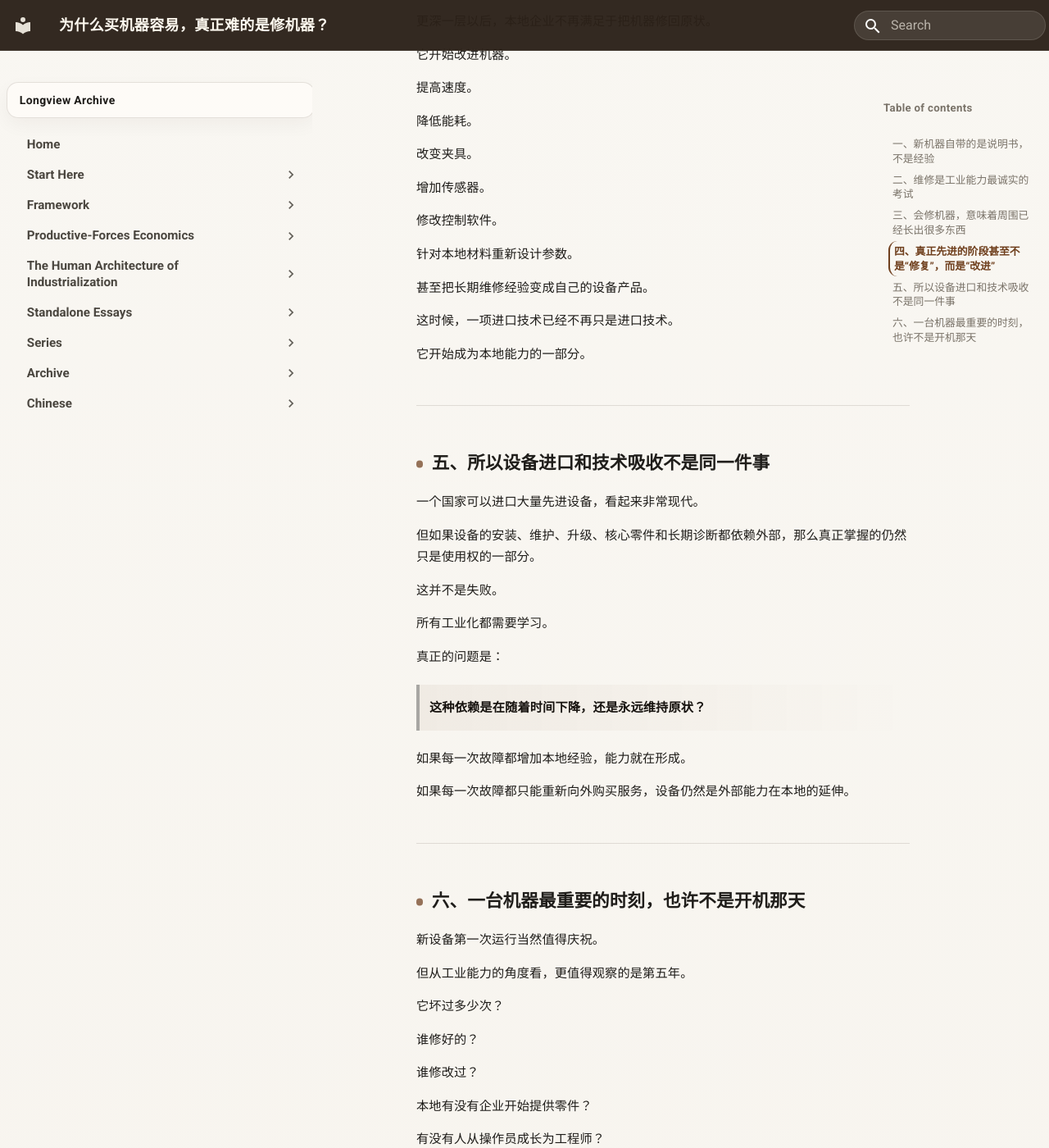
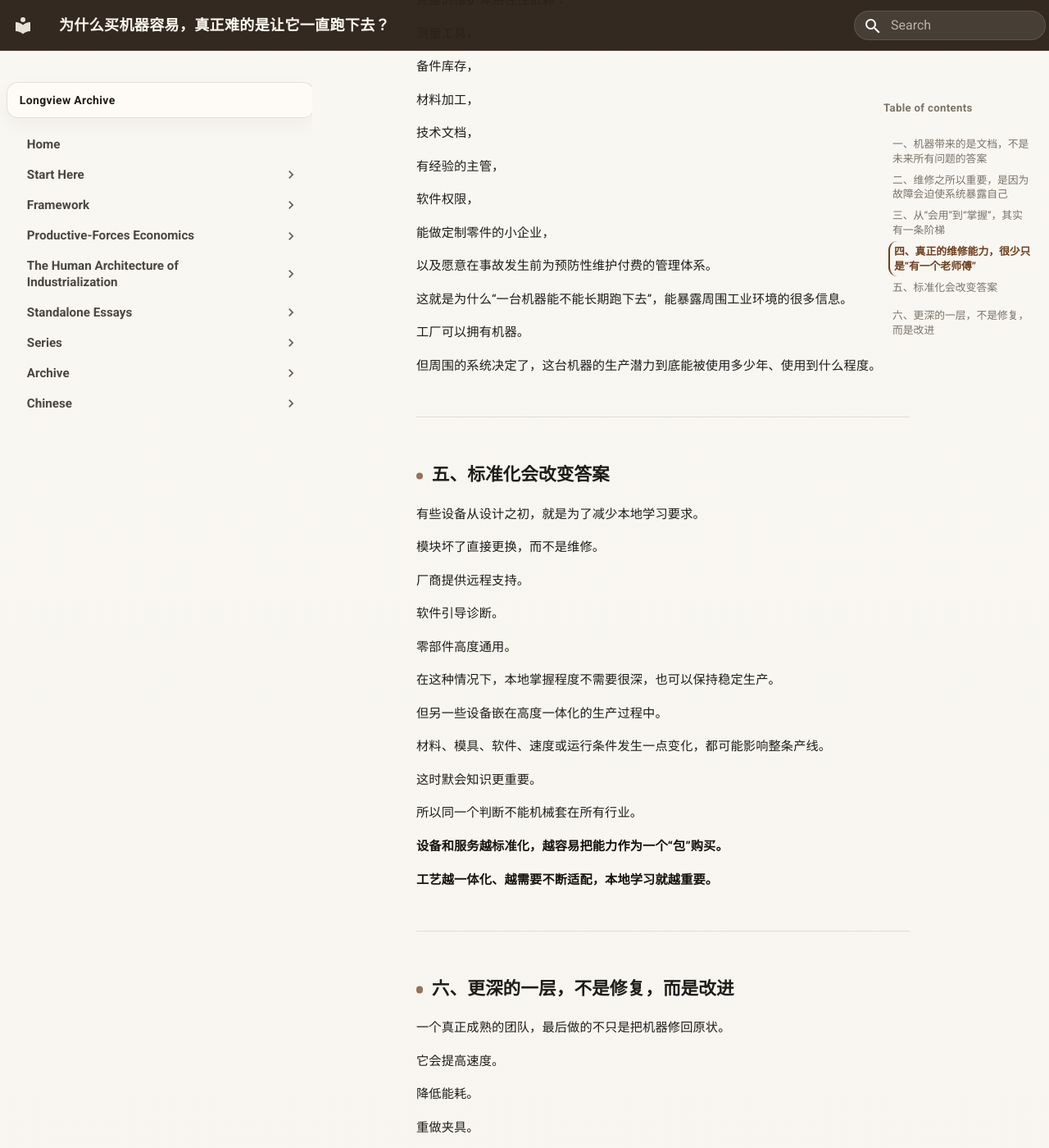
Before and after one commit to guanshi1688/longview-archive, an MkDocs documentation site: the page built from docs/essays/chinese/standalone/why-buying-a-machine-is-easy-but-repairing-it-is-hard-zh.md, in a window 1280 px wide and 1400 px high, scrolled down 2607 px. Shown: the whole window at 82% size. Built offline with MkDocs 1.6.1 and Material for MkDocs 9.7.7, drawn with Linux system fonts in a browser that asks for light colours; some of the changed text lies outside the part shown.

Commit message:
Update why-buying-a-machine-is-easy-but-repairing-it-is-hard-zh.md

```diff
--- a/docs/essays/chinese/standalone/why-buying-a-machine-is-easy-but-repairing-it-is-hard-zh.md
+++ b/docs/essays/chinese/standalone/why-buying-a-machine-is-easy-but-repairing-it-is-hard-zh.md
@@ -1,180 +1,204 @@
-# 为什么买机器容易，真正难的是修机器？
+# 为什么买机器容易，真正难的是让它一直跑下去？
 
-**买到一台先进机器，只能证明你获得了设备；能让它连续运行十年，才开始证明你获得了能力。**
+**拥有先进设备，是资产负债表上的事实；能长期维持、调整并改进它，才是运行能力。**
 
 工业化最直观的画面，总是新设备进入工厂。
 
-崭新的生产线。
+新的生产线。
 
 自动化机械臂。
 
 高精度机床。
 
-大型发电设备。
+大型动力设备。
 
 机器一到位，现代化似乎也跟着到位了。
 
-但真正困难的问题，往往要等机器第一次出故障以后才出现。
+但真正更能说明问题的时刻，往往出现在后来：
+
+第一次严重故障。
 
 ---
 
-## 一、新机器自带的是说明书，不是经验
+## 一、机器带来的是文档，不是未来所有问题的答案
 
-设备厂商可以提供安装。
+设备厂商可以安装机器。
 
 可以培训操作人员。
 
-可以给出维护周期和故障代码。
+可以提供维护周期、备件清单、软件更新和故障代码。
 
-这些都很重要。
+今天很多厂商还能提供远程诊断和高度标准化的服务。
 
-但真实生产不会永远按照说明书运行。
+这些都让设备比过去更容易跨地区使用。
 
-温度变化。
+但真实生产仍然会产生预先没有完全写清楚的问题。
 
-原料质量变化。
+原料会波动。
 
-电压波动。
+零件会磨损。
 
-零件磨损。
+操作人员会更换。
 
-操作人员更换。
+生产节奏会提高。
 
-生产节奏提高。
+机器会与本地电力、上游工序和其他设备发生新的相互作用。
 
-机器和其他设备之间也会互相影响。
+有些参数仍然在技术允许范围内，但有经验的人已经知道危险正在接近。
 
-久而久之，真正决定稳定性的，是现场人员对设备的理解。
+说明书始终重要。
 
-他们知道哪些报警可以等。
-
-哪些声音不能等。
-
-哪些参数虽然在允许范围内，但已经意味着问题正在接近。
-
-这类知识很难完整写下来。
+经验开始于说明书不再足够的地方。
 
 ---
 
-## 二、维修是工业能力最诚实的考试
+## 二、维修之所以重要，是因为故障会迫使系统暴露自己
 
-买机器时，只要有钱就可以完成交易。
+一切正常运行时，一家工厂可以隐藏很多依赖。
 
-机器坏掉时，问题突然变得复杂。
+一旦故障出现，这些依赖就会被暴露。
 
 谁能诊断？
 
 谁有备件？
 
-谁能加工一个临时替代件？
+谁能临时加工一个替代件？
 
-谁敢修改原来的参数？
+谁有权限修改参数？
 
-谁能判断是设备问题、材料问题还是工艺问题？
+谁能判断问题来自设备、材料、软件还是工艺？
 
-如果每次故障都必须等待海外工程师，那么工厂虽然拥有设备，却还没有完整掌握设备。
+谁能决定是否继续生产？
 
-如果本地团队能够维修、改造，甚至根据自己的生产需求重新设计某些部件，机器才开始真正被吸收到本地生产体系中。
+所以维修很有价值。
+
+它会把一条平稳运行的产线，突然变成一张“背后能力分布图”。
 
 ---
 
-## 三、会修机器，意味着周围已经长出很多东西
+## 三、从“会用”到“掌握”，其实有一条阶梯
 
-维修不是一个人的技能。
+工业学习不是“会”与“不会”的二元状态。
 
-它通常依赖更大的环境。
+更有用的观察方式是：
 
-零部件供应。
+**操作 → 诊断 → 修复 → 适配 → 改进**
 
-测量工具。
+第一层，团队能在正常条件下操作设备。
 
-材料加工。
+第二层，能识别异常。
 
-技术文档。
+第三层，能在故障后恢复系统。
 
-经验丰富的师傅。
+第四层，能针对本地材料、更高速度或不同产品修改设备和工艺。
 
-能够迅速制造小批量零件的企业。
+第五层，开始做出原始设备厂商并没有提供的改进。
 
-理解生产损失的管理者。
+并不是每家工厂都必须走到最后一层。
 
-愿意为预防性维护付钱的制度。
+有些行业里，直接购买可靠的厂商服务完全合理。
 
-因此，一台机器能不能被长期维护，实际上在测试整个工业环境。
+但当停机成本很高、供应连续性重要，或者工艺变化很快时，沿着这条阶梯向上走，就会变得越来越重要。
 
 ---
 
-## 四、真正先进的阶段甚至不是“修复”，而是“改进”
+## 四、真正的维修能力，很少只是“有一个老师傅”
 
-更深一层以后，本地企业不再满足于把机器修回原状。
+完整的维护体系往往依赖：
 
-它开始改进机器。
+测量工具，
 
-提高速度。
+备件库存，
+
+材料加工，
+
+技术文档，
+
+有经验的主管，
+
+软件权限，
+
+能做定制零件的小企业，
+
+以及愿意在事故发生前为预防性维护付费的管理体系。
+
+这就是为什么“一台机器能不能长期跑下去”，能暴露周围工业环境的很多信息。
+
+工厂可以拥有机器。
+
+但周围的系统决定了，这台机器的生产潜力到底能被使用多少年、使用到什么程度。
+
+---
+
+## 五、标准化会改变答案
+
+有些设备从设计之初，就是为了减少本地学习要求。
+
+模块坏了直接更换，而不是维修。
+
+厂商提供远程支持。
+
+软件引导诊断。
+
+零部件高度通用。
+
+在这种情况下，本地掌握程度不需要很深，也可以保持稳定生产。
+
+但另一些设备嵌在高度一体化的生产过程中。
+
+材料、模具、软件、速度或运行条件发生一点变化，都可能影响整条产线。
+
+这时默会知识更重要。
+
+所以同一个判断不能机械套在所有行业。
+
+**设备和服务越标准化，越容易把能力作为一个“包”购买。**
+
+**工艺越一体化、越需要不断适配，本地学习就越重要。**
+
+---
+
+## 六、更深的一层，不是修复，而是改进
+
+一个真正成熟的团队，最后做的不只是把机器修回原状。
+
+它会提高速度。
 
 降低能耗。
 
-改变夹具。
+重做夹具。
 
 增加传感器。
 
-修改控制软件。
+修改控制逻辑。
 
-针对本地材料重新设计参数。
+针对本地材料调整工艺。
 
-甚至把长期维修经验变成自己的设备产品。
+有时，长期维护经验甚至会催生新的本地设备公司或工业服务企业。
 
-这时候，一项进口技术已经不再只是进口技术。
+到这一步，进口技术就不再只是“被使用”。
 
-它开始成为本地能力的一部分。
+它开始被吸收到本地学习体系里。
 
----
+所以，一台机器最能说明问题的时刻，也许不是开机那天。
 
-## 五、所以设备进口和技术吸收不是同一件事
+而是第五年。
 
-一个国家可以进口大量先进设备，看起来非常现代。
+谁修过它？
 
-但如果设备的安装、维护、升级、核心零件和长期诊断都依赖外部，那么真正掌握的仍然只是使用权的一部分。
+谁改过它？
 
-这并不是失败。
+团队学到了什么？
 
-所有工业化都需要学习。
+对外部支持的依赖有没有下降？
 
-真正的问题是：
+周围有没有长出新的能力？
 
-> **这种依赖是在随着时间下降，还是永远维持原状？**
-
-如果每一次故障都增加本地经验，能力就在形成。
-
-如果每一次故障都只能重新向外购买服务，设备仍然是外部能力在本地的延伸。
-
----
-
-## 六、一台机器最重要的时刻，也许不是开机那天
-
-新设备第一次运行当然值得庆祝。
-
-但从工业能力的角度看，更值得观察的是第五年。
-
-它坏过多少次？
-
-谁修好的？
-
-谁修改过？
-
-本地有没有企业开始提供零件？
-
-有没有人从操作员成长为工程师？
-
-有没有新的机器因为这些经验而被造出来？
-
-所以：
-
-> **买机器，是获得一个物体。**
+> **买到机器，是获得一个物体的使用入口。**
 >
-> **修机器，是开始获得它背后的知识。**
+> **让它长期保持生产，说明你开始理解物体背后的系统。**
 >
-> **改机器，才开始把这种知识变成自己的能力。**
+> **能够改进它，说明这些知识正在变成你自己的能力。**
 
 ---
 
```
